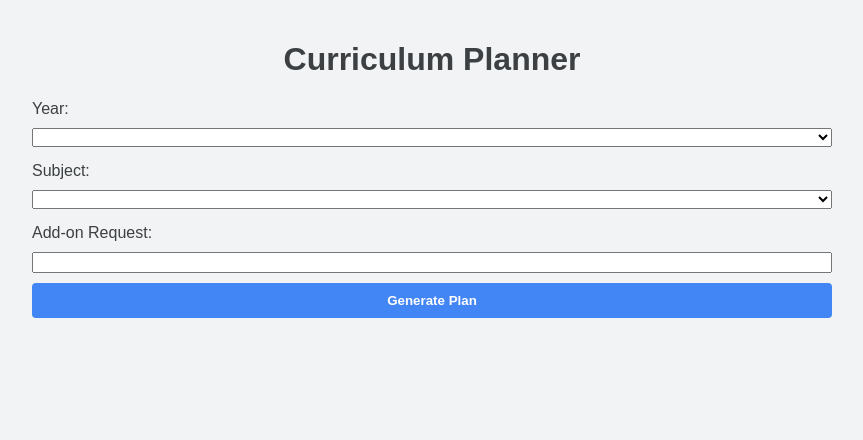
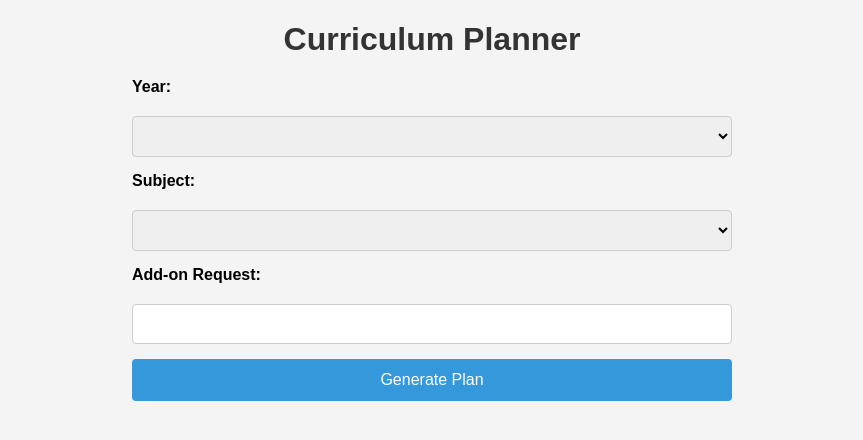
Before and after one commit to suntong/google-ws-aidemy, a Python web app: template planner/templates/index.html in a window 1280 px wide. Shown: the top 440 px of the page, without its empty margins (208-1071 px from the left). Run offline with Jinja, Linux system fonts and the light colour scheme; the template is opened without the code that fills it, so the values that code supplies are empty.

Commit message:
Update planner.css

```diff
--- a/planner/static/planner.css
+++ b/planner/static/planner.css
@@ -1,97 +1,158 @@
 /* planner.css */
-
-/* General styles (adjust as needed) */
 body {
-    font-family: 'Roboto', sans-serif;
-    margin: 0;
-    background-color: #f1f3f4;
-    color: #3c4043;
+    font-family: sans-serif;
+    margin: 20px;
+    background-color: #f4f4f4;
 }
 
-.planner-container { /* Main container for the planner */
-    max-width: 960px;
-    margin: 20px auto;
-    padding: 20px;
-    background-color: white;
-    border-radius: 8px;
-    box-shadow: 0 2px 4px rgba(0, 0, 0, 0.1);
+h1 {
+    text-align: center;
+    color: #333;
+    margin-bottom: 20px;
 }
 
-textarea {  /* Styling for the textarea */
-    width: calc(100% - 22px);  /* Account for padding/border */
-    height: 200px;  /* Adjust as needed */
-    padding: 10px;
-    border: 1px solid #ddd;
-    border-radius: 4px;
+/* Card styling for form and output */
+.card {
+    background-color: #fff;
+    border-radius: 8px;
+     box-shadow: 0 2px 4px rgba(0, 0, 0, 0.1);
+    padding: 20px;
     margin-bottom: 20px;
-    font-size: 16px; /* Adjust font size as needed */
-    resize: vertical; /* Allow vertical resizing only */
 }
 
+.card-container-wrapper {
+    display: flex;
+    justify-content: center;
+    width: 100%;
+}
 
-button {  /* Style for the button */
-    background-color: #4285f4; /* Google blue */
-    color: white;
-    padding: 10px 20px;
+.card-container {
+    width: 70%; /* Adjust the width of the card container */
+    margin: 0 auto; /* Center the container horizontally */
+}
+
+/* Form Styling */
+#planner-form {
+    display: flex;
+    flex-direction: column;
+    gap: 15px;
+    max-width: 600px;
+    margin: 0 auto;
+}
+
+#planner-form label {
+    font-weight: bold;
+    margin-bottom: 5px;
+}
+
+#planner-form select,
+#planner-form input[type="text"] {
+     padding: 10px;
+    border: 1px solid #ccc;
+    border-radius: 4px;
+    font-size: 16px;
+    width: 100%; /* Make form fields wider */
+    box-sizing: border-box;
+}
+#planner-form select{
+    min-width: 200px;
+}
+
+#planner-form button {
+    background-color: #3498db; /* Google Blue */
+     color: white;
+    padding: 12px 20px;
     border: none;
     border-radius: 4px;
     cursor: pointer;
-    font-weight: bold;
+    font-size: 16px;
+    transition: background-color 0.3s ease;
 }
 
-button:hover {
-    background-color: #357ae8; /* Slightly darker blue on hover */
+#planner-form button:hover {
+    background-color: #2980b9;
+}
+#planner-form input[type="text"]{
+    min-height: 40px;
 }
 
-/* Responsive adjustments if necessary */
-@media (max-width: 768px) {
-    .planner-container {
-        padding: 10px;
+/* Loading Overlay */
+#loading-overlay {
+    position: fixed;
+    top: 0;
+    left: 0;
+    width: 100%;
+    height: 100%;
+    background-color: rgba(255, 255, 255, 0.8);
+    display: flex;
+    justify-content: center;
+    align-items: center;
+    z-index: 1000;
+}
+
+#loading-spinner {
+    border: 8px solid #f3f3f3;
+    border-top: 8px solid #3498db;
+    border-radius: 50%;
+    width: 60px;
+    height: 60px;
+    animation: spin 2s linear infinite;
+}
+
+@keyframes spin {
+    0% {
+        transform: rotate(0deg);
     }
-    textarea {
-        font-size: 14px;  /* Smaller font on mobile */
+    100% {
+        transform: rotate(360deg);
     }
 }
 
-/* planner.css */
-
-body {
-    margin: 0 auto; /* Center the content */
-    max-width: 800px; /* Limit the width */
-    padding: 20px;  /* Add some padding around the content */
-    font-family: sans-serif; /* Set a default font */
+/* Markdown Output Styling */
+#markdown-output {
+    max-width: 800px;
+    margin: 0 auto;
+}
+#markdown-output p,
+#markdown-output ul,
+#markdown-output ol,
+#markdown-output h1,
+#markdown-output h2,
+#markdown-output h3,
+#markdown-output h4,
+#markdown-output h5,
+#markdown-output h6{
+    margin: 10px 0;
 }
 
-/* Add left and right margins to form elements */
-form {
-    margin: 20px 0; /* Top/bottom margin around the form */
+#markdown-output ul,
+#markdown-output ol{
+    padding-left: 40px;
+}
+#markdown-output table {
+    width: 100%;
+    border-collapse: collapse;
 }
 
-label, select, input, button {
-    display: block; /* Stack elements vertically */
-    margin-bottom: 10px; /* Space between elements */
-    width: 100%; /* Make elements take full width */
-    box-sizing: border-box; /* Include padding and border in the element's total width and height */
+#markdown-output table, th, td {
+    border: 1px solid #ddd;
 }
 
-/* Specific styling for labels */
-label {
-  margin-top: 15px; /* Adds space above labels */
+#markdown-output th, td {
+    padding: 8px;
+    text-align: left;
 }
 
-/* Style the generated lists */
-ul {
-  list-style-type: disc;
-  margin-left: 20px; /* Indent the list items */
+/* Responsive Design */
+@media (max-width: 768px) {
+    #planner-form {
+        max-width: 95%;
+    }
+    #markdown-output{
+        max-width: 95%;
+    }
+    #markdown-output ul,
+    #markdown-output ol{
+        padding-left: 20px;
+    }
 }
-
-h1, h2 {
-  text-align: center; /* Center the headings */
-}
-
-/* Style the download links */
-a {
-  display: block; /* Make the link a block element */
-  margin-top: 20px; /* Add some margin above the link */
-  text-align: center; /* Center the link text */
-}
```
